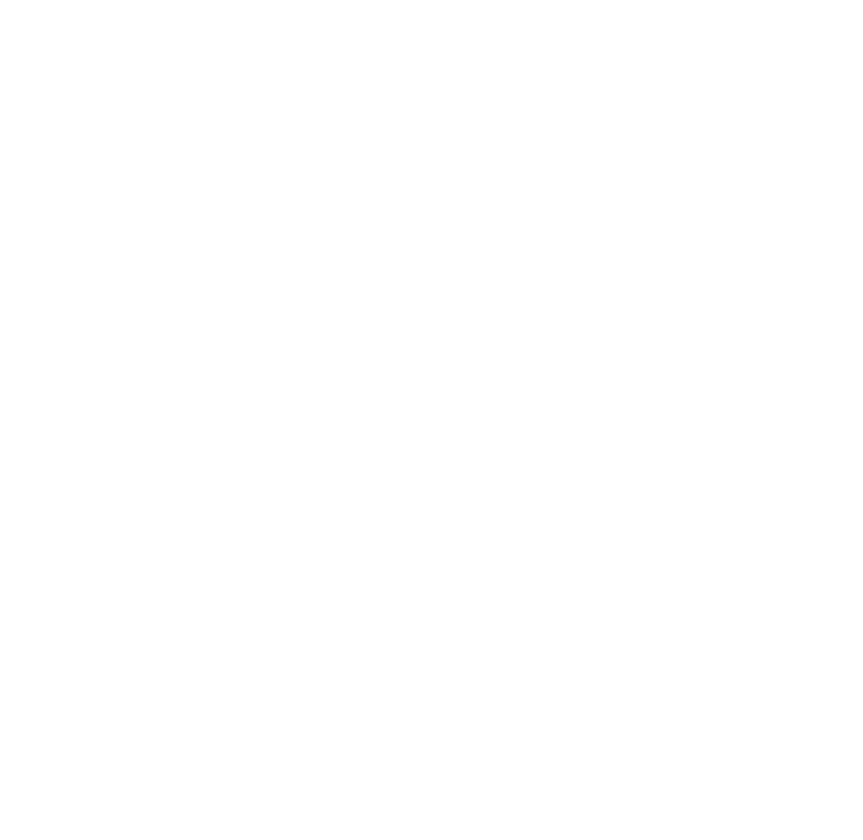
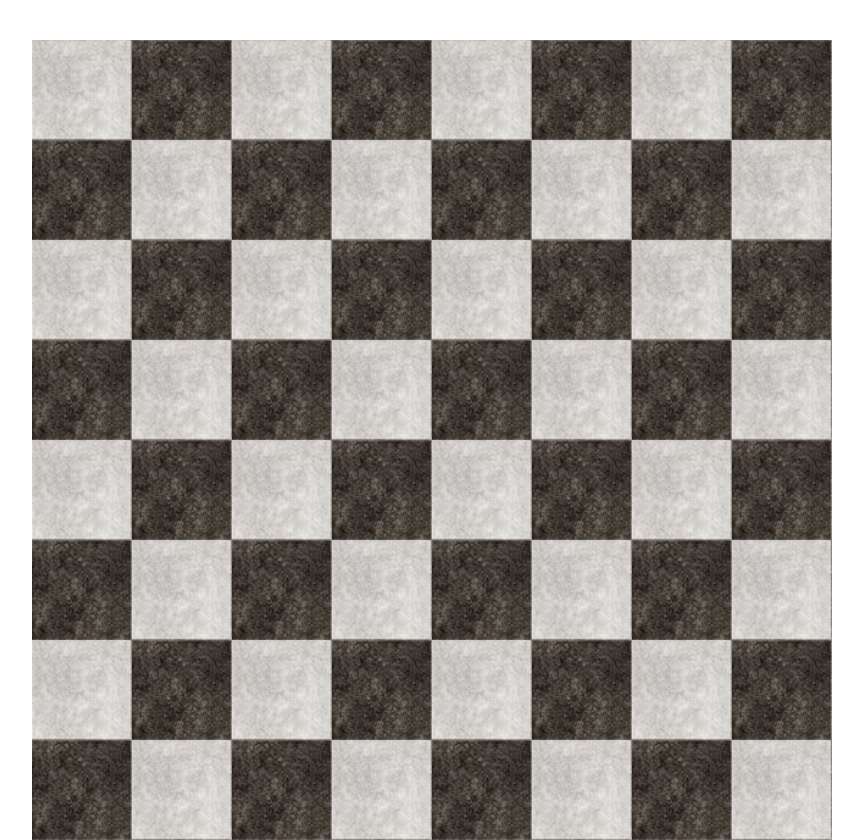
Before and after one commit to Kseniiakov/Chess, a plain HTML site: page index.html in a window 1280 px wide. Shown: the whole page, without its empty margins (208-1071 px from the left). Before the commit the page ends 800 px from the top, so only its background shows below. Drawn offline with Linux system fonts and the light colour scheme.

Commit message:
Add style css

```diff
--- a/index.html
+++ b/index.html
@@ -1,15 +1,92 @@
 <!DOCTYPE html>
 <html lang="en">
-<head>
-  <meta charset="UTF-8">
-  <meta http-equiv="X-UA-Compatible" content="IE=edge">
-  <meta name="viewport" content="width=device-width, initial-scale=1.0">
-  <title>Document</title>
-  <link rel="stylesheet" href="./style.css">
-</head>
-<body>
-  <header></header>
-  <main></main>
-  <footer></footer>
-</body>
+  <head>
+    <meta charset="UTF-8" />
+    <meta http-equiv="X-UA-Compatible" content="IE=edge" />
+    <meta name="viewport" content="width=device-width, initial-scale=1.0" />
+    <title>Chess</title>
+    <link rel="stylesheet" href="./style.css" />
+  </head>
+  <body>
+    <section>
+      <div></div>
+      <div></div>
+      <div></div>
+      <div></div>
+      <div></div>
+      <div></div>
+      <div></div>
+      <div></div>
+    </section>
+    <section>
+      <div></div>
+      <div></div>
+      <div></div>
+      <div></div>
+      <div></div>
+      <div></div>
+      <div></div>
+      <div></div>
+    </section>
+    <section>
+      <div></div>
+      <div></div>
+      <div></div>
+      <div></div>
+      <div></div>
+      <div></div>
+      <div></div>
+      <div></div>
+    </section>
+    <section>
+      <div></div>
+      <div></div>
+      <div></div>
+      <div></div>
+      <div></div>
+      <div></div>
+      <div></div>
+      <div></div>
+    </section>
+    <section>
+      <div></div>
+      <div></div>
+      <div></div>
+      <div></div>
+      <div></div>
+      <div></div>
+      <div></div>
+      <div></div>
+    </section>
+    <section>
+      <div></div>
+      <div></div>
+      <div></div>
+      <div></div>
+      <div></div>
+      <div></div>
+      <div></div>
+      <div></div>
+    </section>
+    <section>
+      <div></div>
+      <div></div>
+      <div></div>
+      <div></div>
+      <div></div>
+      <div></div>
+      <div></div>
+      <div></div>
+    </section>
+    <section>
+      <div></div>
+      <div></div>
+      <div></div>
+      <div></div>
+      <div></div>
+      <div></div>
+      <div></div>
+      <div></div>
+    </section>
+  </body>
 </html>
--- a/style.css
+++ b/style.css
@@ -2,6 +2,50 @@
   box-sizing: border-box;
 }
 
-.inl-bk {
+body {
+  margin: 5vh auto 0 auto;
+
+  width: 100%;
+  max-width: 800px;
+  min-width: 100px;
+
+  height: 100vh;
+  max-height: 800px;
+  min-height: 100px;
+}
+
+section {
+  font-size: 0;
+
+  width: 100%;
+  height: 12.5%;
+}
+
+section > div {
+  width: 12.5%;
+  max-width: 100px;
+  min-width: 20px;
+
+  height: 100%;
+  max-height: 100px;
+  min-height: 20px;
+
   display: inline-block;
+
+  font-size: 16px;
+
+  background-repeat: no-repeat;
+  background-size: cover;
 }
+
+/* black */
+body section:nth-child(2n-1) > div:nth-child(2n),
+body section:nth-child(2n) > div:nth-child(2n-1) {
+  background-image: url(./imgs/black.jpg);
+}
+
+/* white */
+body section:nth-child(2n-1) > div:nth-child(2n-1),
+body section:nth-child(2n) > div:nth-child(2n) {
+  background-image: url(./imgs/white.jpg);
+}
```
Also changed, not shown: imgs/black.jpg (added), imgs/white.jpg (added).
